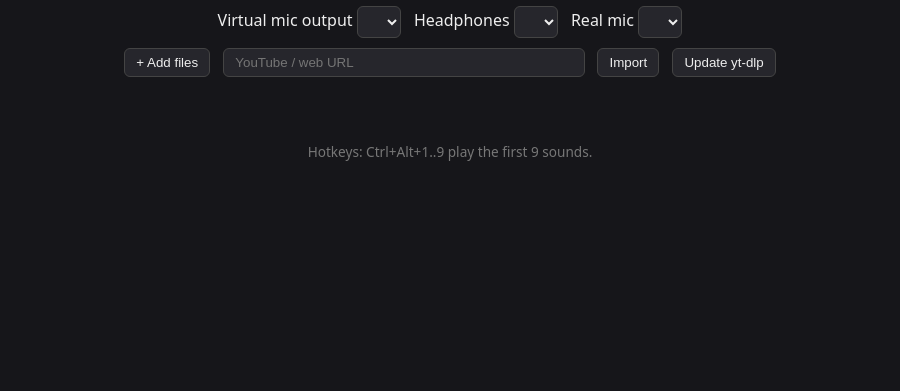
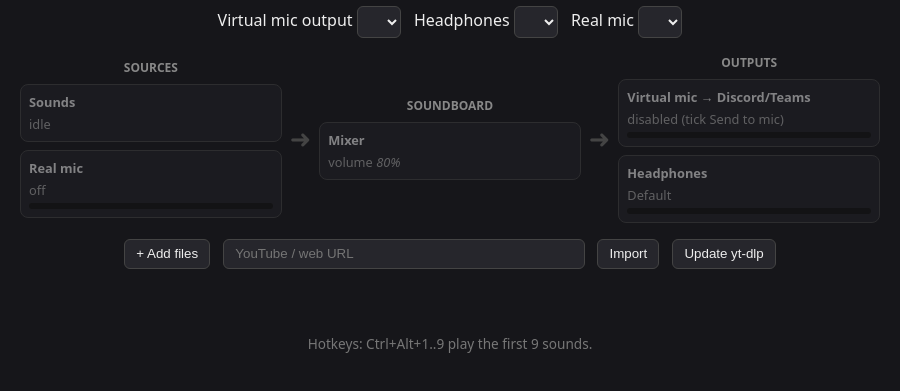
Before and after one commit to Thib370/soundboard, an Electron app: page index.html in a window 900 px wide. Shown: the part 143-534 px from the top of the page. Drawn offline with Linux system fonts and the light colour scheme; no server answers.

Commit message:
Live routing visualizer with level meters

```diff
--- a/engine.js
+++ b/engine.js
@@ -2,7 +2,10 @@
 export class Engine {
   constructor() { this.micCtx = new AudioContext(); this.monCtx = new AudioContext();
     this.micGain = this.micCtx.createGain(); this.monGain = this.monCtx.createGain();
-    this.micGain.connect(this.micCtx.destination); this.monGain.connect(this.monCtx.destination);
+    this.micBus = this.micCtx.createGain(); this.micGain.connect(this.micBus); this.micBus.connect(this.micCtx.destination); this.monGain.connect(this.monCtx.destination);
+    const an = c => { const a = c.createAnalyser(); a.fftSize = 512; return a; };
+    this.anMic = an(this.micCtx); this.anMon = an(this.monCtx); this.anIn = an(this.micCtx);
+    this.micBus.connect(this.anMic); this.monGain.connect(this.anMon);
     this.sendToMic = false; this.monitor = true; this.buffers = new Map(); this.active = new Set(); this.byKey = new Map(); this.onChange = () => {}; this.micStream = null; this.micSrc = null; }
   async devices() {
     try { (await navigator.mediaDevices.getUserMedia({ audio: true })).getTracks().forEach(t => t.stop()); } catch {}
@@ -13,6 +16,7 @@ export class Engine {
   async setMonSink(id) { if (this.monCtx.setSinkId) await this.monCtx.setSinkId(id || ''); }
   setVolume(v) { this.micGain.gain.value = v; this.monGain.gain.value = v; }
   async decode(key, bytes) { const b = await this.micCtx.decodeAudioData(bytes.slice(0)); this.buffers.set(key, b); return b; }
+  level(an) { const d = new Uint8Array(an.fftSize); an.getByteTimeDomainData(d); let m = 0; for (const v of d) m = Math.max(m, Math.abs(v - 128)); return Math.min(1, m / 90); }
   isPlaying(key) { return (this.byKey.get(key)?.size || 0) > 0; }
   // Toggle: clicking a playing sound stops it, otherwise starts it.
   play(key) {
@@ -39,6 +43,6 @@ export class Engine {
     if (this.micStream) { this.micStream.getTracks().forEach(t => t.stop()); this.micStream = null; }
     if (!on) return;
     this.micStream = await navigator.mediaDevices.getUserMedia({ audio: { deviceId: deviceId ? { exact: deviceId } : undefined, echoCancellation: false, noiseSuppression: false } });
-    this.micSrc = this.micCtx.createMediaStreamSource(this.micStream); this.micSrc.connect(this.micCtx.destination);
+    this.micSrc = this.micCtx.createMediaStreamSource(this.micStream); this.micSrc.connect(this.micBus); this.micSrc.connect(this.anIn);
   }
 }
--- a/index.html
+++ b/index.html
@@ -14,6 +14,17 @@
  <label>Headphones <select id="monOut"></select></label>
  <label>Real mic <select id="micIn"></select></label>
 </section>
+<section id="flow">
+ <div class="col"><h3>Sources</h3>
+  <div class="node" id="nSounds"><b>Sounds</b><span id="playing">idle</span></div>
+  <div class="node" id="nIn"><b>Real mic</b><span id="inName">off</span><i class="bar"><u id="mIn"></u></i></div></div>
+ <div class="arr" id="a1">➜</div>
+ <div class="col"><h3>Soundboard</h3><div class="node" id="nApp"><b>Mixer</b><span>volume <em id="volTxt"></em></span></div></div>
+ <div class="arr" id="a2">➜</div>
+ <div class="col"><h3>Outputs</h3>
+  <div class="node" id="nMic"><b>Virtual mic → Discord/Teams</b><span id="micName"></span><i class="bar"><u id="mMic"></u></i></div>
+  <div class="node" id="nMon"><b>Headphones</b><span id="monName"></span><i class="bar"><u id="mMon"></u></i></div></div>
+</section>
 <p id="warn" class="warn" hidden>No virtual cable found (e.g. "CABLE Input"). Install VB-Cable, then restart. See README.</p>
 <section class="row">
  <button id="add">+ Add files</button>
--- a/renderer.js
+++ b/renderer.js
@@ -42,3 +42,21 @@ $('imp').onclick = async () => { const u = $('url').value.trim(); if (!u) return
 $('upd').onclick = async () => { say('Updating yt-dlp…'); try { await window.api.updateYtdlp(); say('yt-dlp updated'); } catch (e) { say(e.message); } };
 window.api.onPlay(id => eng.play(id)); window.api.onStop(() => eng.stopAll());
 init();
+
+// Live routing diagram: who plays, where it goes, and levels.
+const nameOf = id => cfg.sounds.find(s => s.id === id)?.name || id;
+const optName = sel => sel.selectedOptions[0]?.textContent || 'Default';
+function frame() {
+  const ids = [...eng.byKey.keys()], mixOn = !!eng.micStream, lv = { m: eng.level(eng.anMic), h: eng.level(eng.anMon), i: mixOn ? eng.level(eng.anIn) : 0 };
+  $('playing').textContent = ids.length ? ids.map(nameOf).join(', ') : 'idle';
+  $('inName').textContent = mixOn ? optName($('micIn')) : 'off';
+  $('volTxt').textContent = Math.round($('vol').value * 100) + '%';
+  $('micName').textContent = eng.sendToMic ? optName($('micOut')) : 'disabled (tick Send to mic)';
+  $('monName').textContent = eng.monitor ? optName($('monOut')) : 'disabled';
+  $('mMic').style.width = lv.m * 100 + '%'; $('mMon').style.width = lv.h * 100 + '%'; $('mIn').style.width = lv.i * 100 + '%';
+  $('nSounds').classList.toggle('live', ids.length > 0); $('nIn').classList.toggle('live', mixOn); $('nApp').classList.toggle('live', ids.length > 0 || mixOn);
+  $('nMic').classList.toggle('live', eng.sendToMic && (lv.m > 0.01 || ids.length > 0)); $('nMon').classList.toggle('live', eng.monitor && ids.length > 0);
+  $('a1').classList.toggle('live', ids.length > 0 || mixOn); $('a2').classList.toggle('live', ids.length > 0 || mixOn);
+  requestAnimationFrame(frame);
+}
+requestAnimationFrame(frame);
--- a/style.css
+++ b/style.css
@@ -7,3 +7,9 @@ button{cursor:pointer}button:hover{background:#34343c}
 .snd{display:flex;flex-direction:column;gap:.3rem}.snd .play{padding:1rem .5rem;font-size:1rem;background:#4f46e5}
 .snd .del{font-size:.75rem;opacity:.7}.warn{color:#fbbf24}.msg{min-height:1.2em;color:#9ca3af}.hint{color:#777;font-size:.85rem}
 .snd .play.on{background:#16a34a}.snd .stopone{background:#b91c1c}
+#flow{display:flex;gap:.5rem;justify-content:center;align-items:center;margin:1rem 0;text-align:left}
+#flow .col{display:flex;flex-direction:column;gap:.5rem;flex:1}#flow h3{margin:0;font-size:.75rem;color:#888;text-transform:uppercase;text-align:center}
+.node{background:#202026;border:1px solid #444;border-radius:8px;padding:.5rem;display:flex;flex-direction:column;gap:.25rem;font-size:.8rem;opacity:.5}
+.node.live{opacity:1;border-color:#16a34a}.node span{color:#aaa;overflow:hidden;text-overflow:ellipsis;white-space:nowrap}
+.bar{display:block;height:6px;background:#111;border-radius:3px;overflow:hidden}.bar u{display:block;height:100%;width:0;background:#16a34a}
+.arr{font-size:1.6rem;color:#444}.arr.live{color:#16a34a}
```
